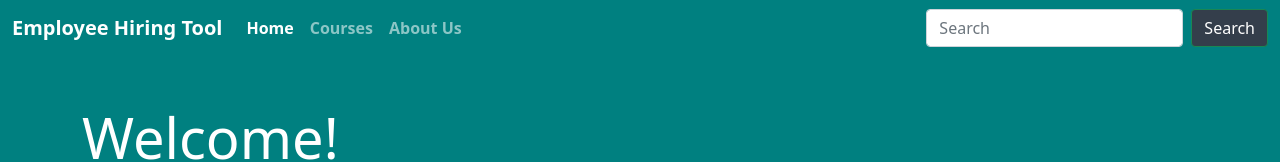
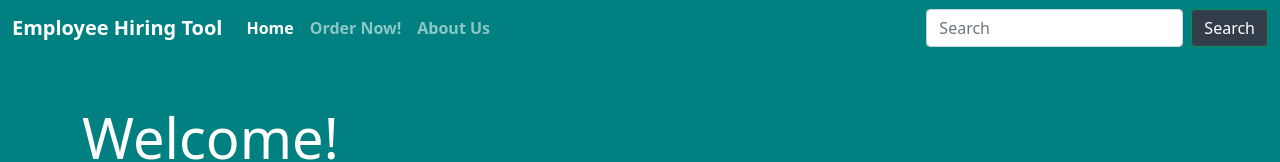
Before and after one commit to RVTR-StagingRemote/Staging-Project-Front-End, a Next.js app: page / in a window 1280 px wide. Shown: the top 162 px of the page. Built offline with nearby package versions, Linux system fonts and the light colour scheme.

Commit message:
Update Navbar.tsx

```diff
--- a/src/components/UI/layout/Navbar.tsx
+++ b/src/components/UI/layout/Navbar.tsx
@@ -28,7 +28,7 @@ const Navbar: React.FunctionComponent = () => {
             </li>
             <li className="nav-item">
               <Link href="/order/course">
-                <a className="nav-link">Courses</a>
+                <a className="nav-link">Order Now!</a>
               </Link>
             </li>
             <li className="nav-item">
```
